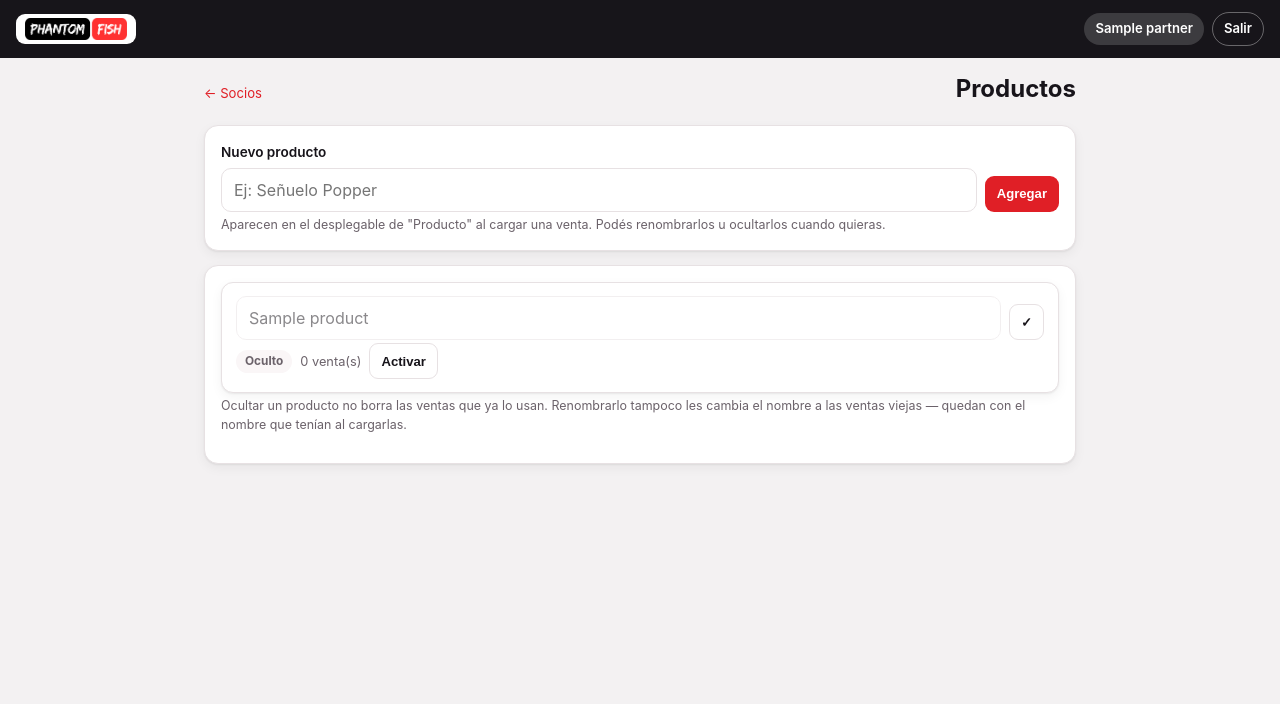
After one commit to Jairo-Bargas/phantomfish, a FastAPI app: template app/templates/products/list.html in a window 1280 px wide. The commit adds this page. Shown: the top 704 px of the page. Run offline with FastAPI, Linux system fonts and the light colour scheme; the template is opened without the code that fills it: most values are stand-ins (such as "Sample title", 1, 10 or a date in 2020).

Commit message:
Ventas: desplegable de producto (Señuelo Banana/Crank/Sub Superficie)
Se activa el modelo Product (existía pero no se usaba) para poder elegir
el producto vendido desde un desplegable en vez de escribirlo a mano:

- Nueva sección /productos (en Configuración de Socios) para agregar,
  renombrar y ocultar productos. Ocultar/renombrar no afecta ventas ya
  cargadas.
- Se precargan 3 productos: Señuelo Banana, Señuelo Crank y Señuelo Sub
  Superficie (solo si la tabla está vacía, no pisa nada si ya hay datos).
- El campo "Producto" de cada ítem de venta ahora es un desplegable con
  los productos activos + una opción "Otro (escribir)" que muestra un
  campo de texto libre (con botón "← Elegir de la lista" para volver).
  Ventas viejas con un nombre que ya no está en la lista siguen
  editándose bien: caen automáticamente en modo "Otro" con ese nombre.
- Sin cambios de esquema nuevos (la tabla products ya existía) ni en el
  guardado/parseo de ítems: el desplegable manda el mismo valor de
  texto que mandaba el input libre.

67 tests pasan. Verificado a mano: alta de venta eligiendo del
desplegable, edición con producto conocido (preselecciona) y con
nombre legacy que no está en la lista (cae en modo "Otro" con el
nombre precargado).

Co-Authored-By: Claude Sonnet 5 <noreply@anthropic.com>

```diff
--- a/app/main.py
+++ b/app/main.py
@@ -69,6 +69,7 @@ from app.routers import (  # noqa: E402
     orders,
     partners,
     payments,
+    products,
     purchases,
     reports,
     sales,
@@ -86,6 +87,7 @@ app.include_router(reports.router)
 app.include_router(settlements.router)
 app.include_router(partners.router)
 app.include_router(categories.router)
+app.include_router(products.router)
 app.include_router(backups_router.router)
 app.include_router(documents.router)
 app.include_router(exchange.router)
--- a/app/seed.py
+++ b/app/seed.py
@@ -12,7 +12,9 @@ from app.config import get_settings
 from app.constants import PAYMENT_CATEGORIES
 from app.database import Base, SessionLocal, engine
 from app.migrate import run_migrations
-from app.models import Category, Partner
+from app.models import Category, Partner, Product
+
+SEED_PRODUCTS = ["Señuelo Banana", "Señuelo Crank", "Señuelo Sub Superficie"]
 
 
 def create_all() -> None:
@@ -25,6 +27,15 @@ def seed_categories(db: Session) -> None:
         return
     for order, (code, label) in enumerate(PAYMENT_CATEGORIES, start=1):
         db.add(Category(code=code, label=label, active=True, sort_order=order * 10))
+    db.commit()
+
+
+def seed_products(db: Session) -> None:
+    """Carga inicial de productos. No pisa los que el usuario haya agregado/editado."""
+    if db.scalar(select(Product).limit(1)):
+        return
+    for name in SEED_PRODUCTS:
+        db.add(Product(name=name, active=True))
     db.commit()
 
 
@@ -69,6 +80,7 @@ def init_db() -> None:
     with SessionLocal() as db:
         seed_partners(db)
         seed_categories(db)
+        seed_products(db)
         ensure_owner(db)
 
 
--- a/app/static/app.js
+++ b/app/static/app.js
@@ -351,6 +351,19 @@
       });
       if (totalEl) totalEl.textContent = (currency === "USD" ? fmtUSD : fmtARS)(round2(total));
     }
+    function syncProduct(row) {
+      const sel = $("[data-role=product-select]", row);
+      const custom = $("[data-role=product-custom]", row);
+      const back = $("[data-role=product-back]", row);
+      if (!sel || !custom) return;
+      const useCustom = sel.value === "__custom__";
+      sel.hidden = useCustom;
+      sel.disabled = useCustom;
+      custom.hidden = !useCustom;
+      custom.disabled = !useCustom;
+      if (back) back.hidden = !useCustom;
+      if (useCustom) custom.focus();
+    }
     function wire(row) {
       $$("[data-name=item_qty], [data-name=item_price]", row).forEach((el) =>
         el.addEventListener("input", recalc)
@@ -361,6 +374,17 @@
           row.remove();
           renumber();
           recalc();
+        });
+      const sel = $("[data-role=product-select]", row);
+      if (sel) sel.addEventListener("change", () => syncProduct(row));
+      const back = $("[data-role=product-back]", row);
+      if (back)
+        back.addEventListener("click", () => {
+          const s = $("[data-role=product-select]", row);
+          const custom = $("[data-role=product-custom]", row);
+          if (s) s.value = "";
+          if (custom) custom.value = "";
+          syncProduct(row);
         });
     }
     if (addBtn && tpl) {
--- a/app/templates/partners/list.html
+++ b/app/templates/partners/list.html
@@ -102,6 +102,7 @@
   <h2>Configuración</h2>
   <div class="btn-row">
     <a class="btn btn-ghost btn-sm" href="/categorias">Categorías de pagos</a>
+    <a class="btn btn-ghost btn-sm" href="/productos">Productos</a>
     <a class="btn btn-ghost btn-sm" href="/respaldos">Respaldos</a>
     <a class="btn btn-ghost btn-sm" href="/datos">Ver base de datos</a>
     {% if partner.is_owner %}
--- /dev/null
+++ b/app/templates/products/list.html
@@ -0,0 +1,51 @@
+{% extends "base.html" %}
+{% block title %}Productos{% endblock %}
+{% block content %}
+<div class="section-head">
+  <a class="small" href="/socios">← Socios</a>
+  <h1>Productos</h1>
+</div>
+
+<div class="card">
+  <form method="post" action="/productos" class="field-inline">
+    <div class="field" style="margin-bottom:0">
+      <label for="name">Nuevo producto</label>
+      <input id="name" name="name" required placeholder="Ej: Señuelo Popper" maxlength="200">
+    </div>
+    <button class="btn btn-primary btn-sm" type="submit">Agregar</button>
+  </form>
+  <div class="hint">Aparecen en el desplegable de "Producto" al cargar una venta.
+    Podés renombrarlos u ocultarlos cuando quieras.</div>
+</div>
+
+<div class="card">
+  <div class="list">
+    {% for p in products_all %}
+    <div class="item">
+      <div class="item-top">
+        <form method="post" action="/productos/{{ p.id }}" class="field-inline" style="flex:1">
+          <input name="name" value="{{ p.name }}" maxlength="200"
+                 style="{{ 'opacity:.5' if not p.active }}">
+          <button class="btn btn-ghost btn-sm" type="submit" title="Guardar nombre">✓</button>
+        </form>
+      </div>
+      <div class="item-sub">
+        {% if p.active %}<span class="badge badge-ok">Activo</span>
+        {% else %}<span class="badge">Oculto</span>{% endif %}
+        <span>{{ usage.get(p.name, 0) }} venta(s)</span>
+        <form method="post" action="/productos/{{ p.id }}" style="display:inline">
+          <input type="hidden" name="accion" value="toggle">
+          <button class="btn btn-ghost btn-sm" type="submit">
+            {{ 'Ocultar' if p.active else 'Activar' }}
+          </button>
+        </form>
+      </div>
+    </div>
+    {% else %}
+      <p class="muted small">Todavía no hay productos cargados.</p>
+    {% endfor %}
+  </div>
+  <p class="hint">Ocultar un producto no borra las ventas que ya lo usan. Renombrarlo tampoco
+    les cambia el nombre a las ventas viejas — quedan con el nombre que tenían al cargarlas.</p>
+</div>
+{% endblock %}
```
Also changed, not shown: app/routers/products.py (added, +82 -0 lines), app/routers/sales.py (+16 -7 lines), app/services/products.py (added, +40 -0 lines), app/templates/sales/form.html (+25 -2 lines).
